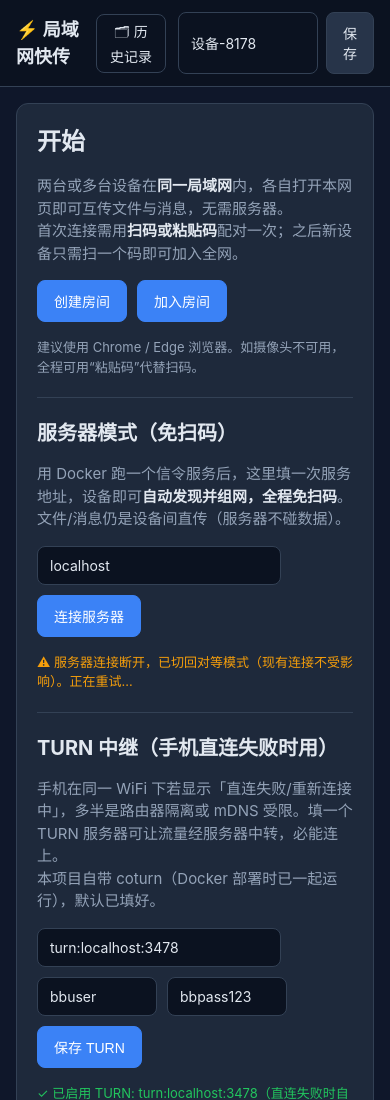
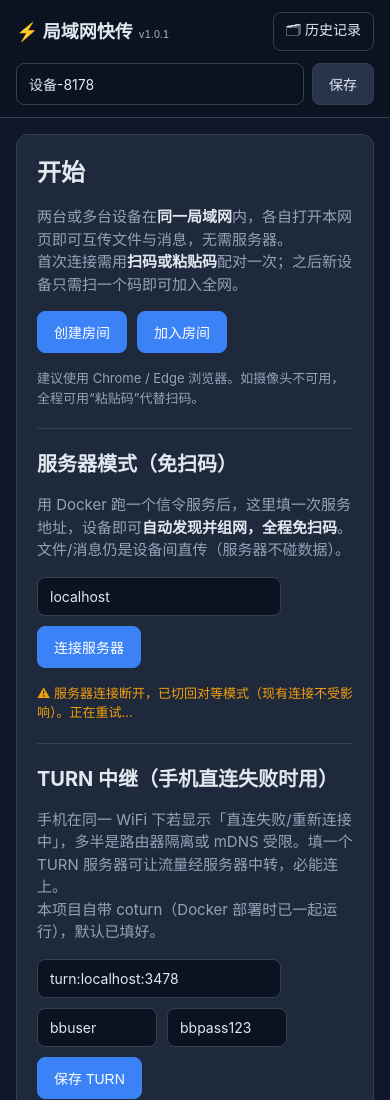
Before and after one commit to zhoujun681/bb-transform, a plain HTML site: page index.html in a window 390 px wide. Shown: the top 1100 px of the page. Drawn offline with Linux system fonts and the light colour scheme.

Commit message:
增加版本号显示

```diff
--- a/index.html
+++ b/index.html
@@ -8,7 +8,10 @@
   </head>
   <body>
     <header class="topbar">
-      <div class="brand">⚡ 局域网快传</div>
+      <div class="brand">
+        <span>⚡ 局域网快传</span>
+        <span class="app-version" data-version="v1.0.1" aria-label="版本 1.0.1"></span>
+      </div>
       <button id="btnHistory" class="ghost" title="查看保存的历史会话">🗂 历史记录</button>
       <div class="name-row">
         <input id="nameInput" type="text" maxlength="24" placeholder="昵称" />
--- a/styles.css
+++ b/styles.css
@@ -38,8 +38,23 @@ body {
   z-index: 10;
 }
 .brand {
+  display: inline-flex;
+  align-items: baseline;
+  gap: 6px;
   font-weight: 700;
   font-size: 18px;
+  white-space: nowrap;
+}
+.app-version {
+  color: var(--muted);
+  font-size: 10px;
+  font-weight: 500;
+  line-height: 1;
+  font-variant-numeric: tabular-nums;
+  letter-spacing: 0;
+}
+.app-version::before {
+  content: attr(data-version);
 }
 .name-row {
   display: flex;
@@ -186,6 +201,17 @@ button.primary:hover {
   gap: 16px;
 }
 @media (max-width: 760px) {
+  .topbar {
+    flex-wrap: wrap;
+  }
+  .name-row {
+    flex: 1 1 100%;
+  }
+  .name-row input {
+    flex: 1;
+    min-width: 0;
+    width: auto;
+  }
   .room-grid {
     grid-template-columns: 1fr;
   }
```
Also changed, not shown: AGENTS.md (added, +6 -0 lines).
